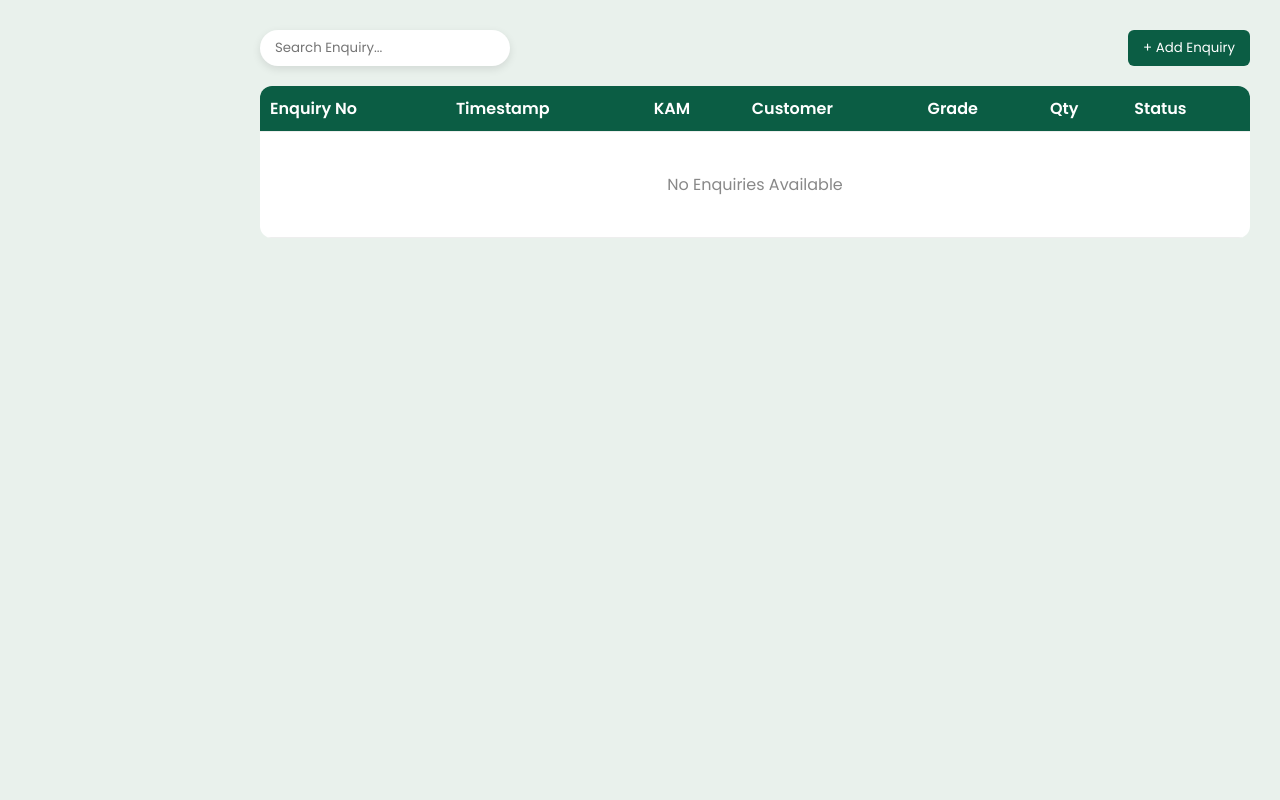
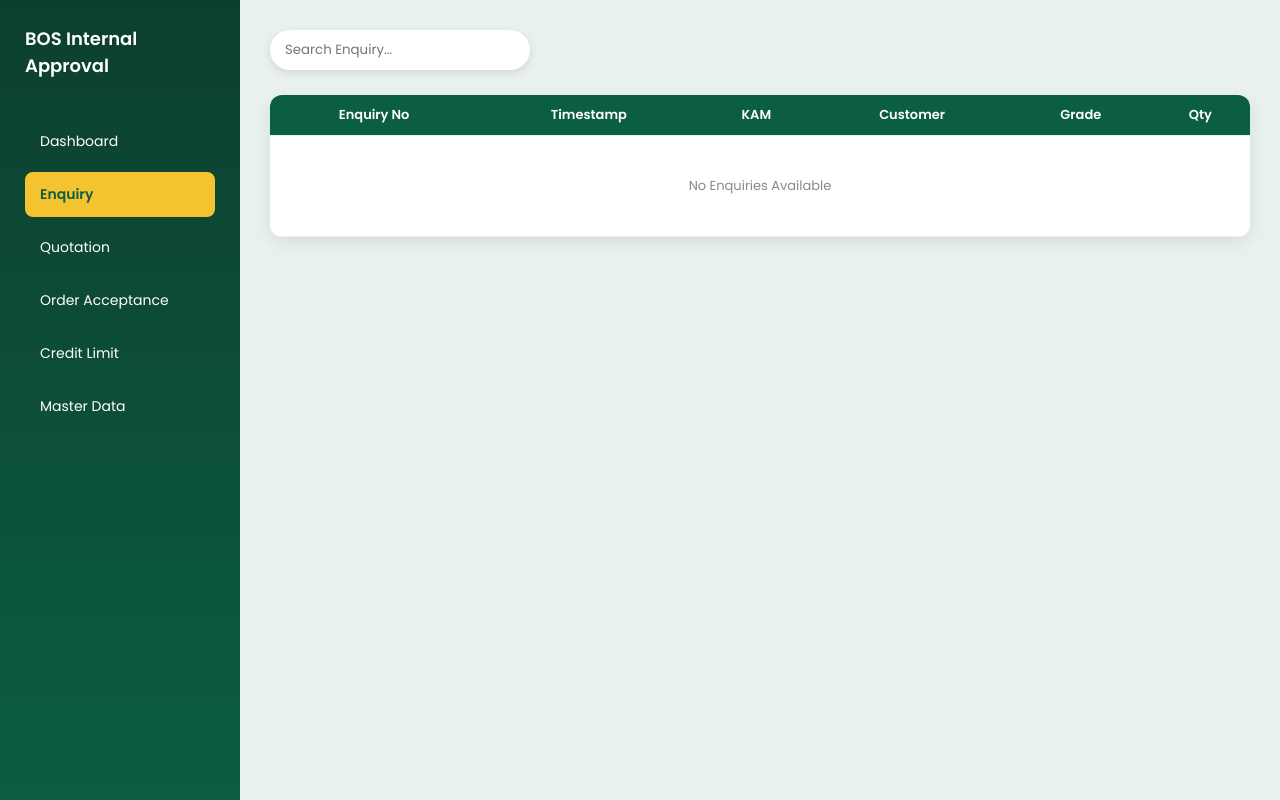
Before and after one commit to Rohit5405/steels-dashboard, a plain HTML site: page enquiry.html in a window 1280 px wide. Drawn offline with Linux system fonts and the light colour scheme.

Commit message:
Update enquiry.html

```diff
--- a/enquiry.html
+++ b/enquiry.html
@@ -3,72 +3,19 @@
 <head>
     <title>BOS Enquiry</title>
     <meta name="viewport" content="width=device-width, initial-scale=1.0">
+
     <link href="https://fonts.googleapis.com/css2?family=Poppins:wght@300;400;500;600&display=swap" rel="stylesheet">
-
-    <style>
-        * { margin:0; padding:0; box-sizing:border-box; font-family:'Poppins',sans-serif; }
-        body { background:#e9f1ec; }
-        .main { margin-left:230px; padding:30px; }
-
-        .topbar {
-            display:flex;
-            justify-content:space-between;
-            margin-bottom:20px;
-        }
-
-        .search-box {
-            padding:8px 15px;
-            border:none;
-            border-radius:25px;
-            width:250px;
-            box-shadow:0 3px 8px rgba(0,0,0,0.1);
-        }
-
-        .add-btn {
-            background:#0b5d44;
-            color:white;
-            border:none;
-            padding:8px 15px;
-            border-radius:6px;
-        }
-
-        table {
-            width:100%;
-            border-collapse:collapse;
-            background:white;
-            border-radius:12px;
-            overflow:hidden;
-        }
-
-        th, td {
-            padding:10px;
-            border-bottom:1px solid #eee;
-            text-align:left;
-        }
-
-        th {
-            background:#0b5d44;
-            color:white;
-        }
-
-        .empty {
-            text-align:center;
-            padding:40px;
-            color:#888;
-        }
-    </style>
+    <link rel="stylesheet" href="layout.css">
 </head>
-
 <body>
 
-<div id="sidebar"></div>
+<div class="main">
 
-<div class="main">
     <div class="topbar">
         <input type="text" class="search-box" placeholder="Search Enquiry...">
-        <button class="add-btn">+ Add Enquiry</button>
     </div>
 
+    <div class="table-container">
         <table>
             <tr>
                 <th>Enquiry No</th>
@@ -77,31 +24,17 @@
                 <th>Customer</th>
                 <th>Grade</th>
                 <th>Qty</th>
-            <th>Status</th>
             </tr>
             <tr>
-            <td colspan="7" class="empty">No Enquiries Available</td>
+                <td colspan="6" style="text-align:center;padding:40px;color:#888;">
+                    No Enquiries Available
+                </td>
             </tr>
         </table>
     </div>
 
-<script>
-fetch("sidebar.html")
-.then(res => res.text())
-.then(data => {
-    document.getElementById("sidebar").innerHTML = data;
-    highlight();
-});
+</div>
 
-function highlight() {
-    let page = window.location.pathname.split("/").pop();
-    document.querySelectorAll(".menu-item").forEach(item => {
-        if (item.getAttribute("href") === page) {
-            item.classList.add("active");
-        }
-    });
-}
-</script>
-
+<script src="layout.js"></script>
 </body>
 </html>
```
Lines whose indentation alone changed are shown as unchanged.
